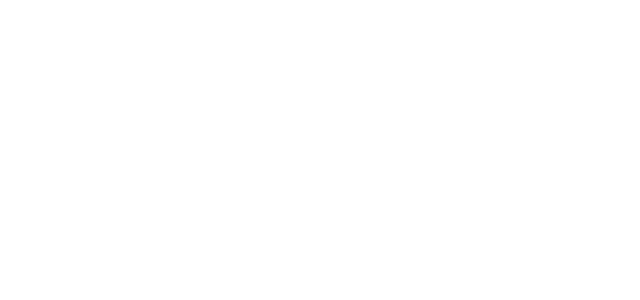
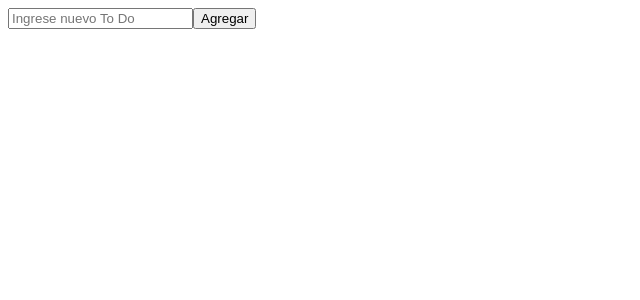
Before and after one commit to Ada-Online-2da-Gen/Todo-App-Angie, a React (Create React App) app: page / in a window 1280 px wide. Shown: the top 300 px of the page, without its empty margins (0-640 px from the left). Built offline with nearby package versions, Linux system fonts and the light colour scheme.

Commit message:
Actualizo input

```diff
--- a/src/components/App.js
+++ b/src/components/App.js
@@ -1,7 +1,40 @@
-import React from 'react'
+import React, { useState } from 'react'
+import Button from 'components/Button/Button'
+import Container from 'components/Container/Container'
+import Input from 'components/Input/Input'
+import List from 'components/List/List'
+import ListItem from 'components/ListItem/ListItem'
 
 const App = () => {
-  return <></>
+  const [items, setItems] = useState([])
+  const [todo, setTodo] = useState('')
+
+  const addItemList = (event) => {
+    setTodo(event.target.value)
+    if (event.keyCode === 13 && event.target.value !== '') {
+      setItems([...items, todo])
+      event.target.value = ''
+    }
+  }
+
+  const addItemListButton = () => {
+    setItems([...items, todo])
+    setTodo('')
+  }
+
+  return (
+    <>
+      <Container>
+        <Input onChangeItem={addItemList} />
+        <Button onClick={addItemListButton}>Agregar</Button>
+        <List>
+          {items.map((item, index) => (
+            <ListItem key={index}>{item}</ListItem>
+          ))}
+        </List>
+      </Container>
+    </>
+  )
 }
 
 export default App
--- a/src/components/Input/Input.js
+++ b/src/components/Input/Input.js
@@ -1,7 +1,7 @@
 import React from 'react'
 
-const Input = ({ ...props }) => {
-  return <input {...props} />
+const Input = ({ onChangeItem }) => {
+  return <input placeholder="Ingrese nuevo To Do" onKeyDown={onChangeItem} />
 }
 
 export default Input
```
